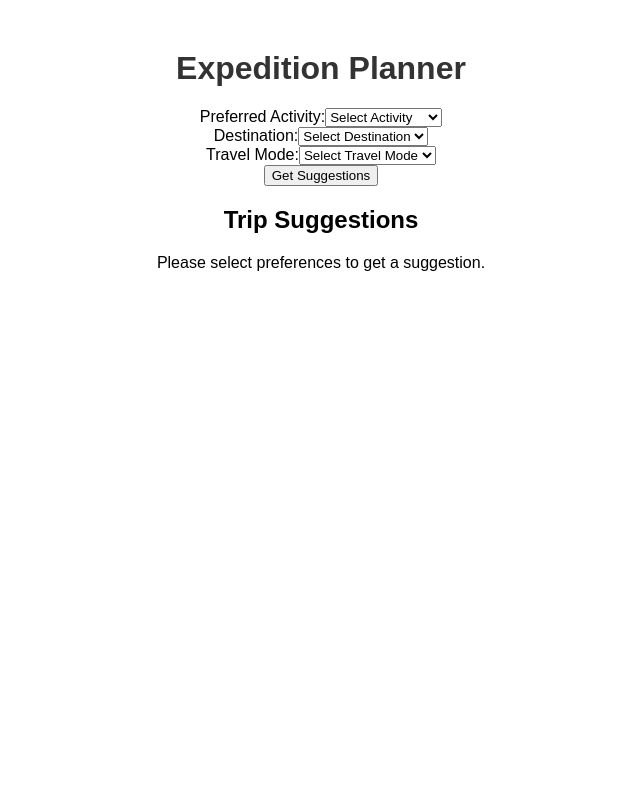
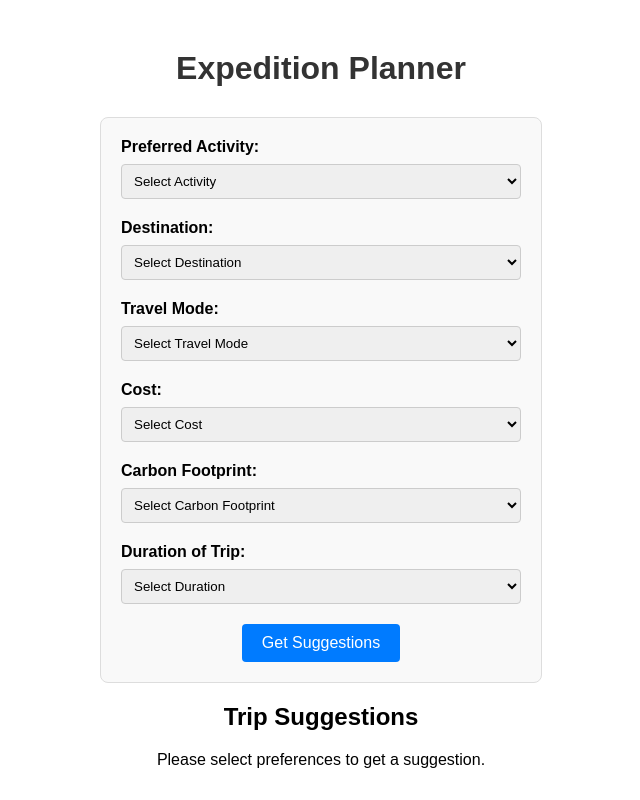
Before and after one commit to hugh-dickens/travel-webapp, a React (Create React App) app in the folder frontend/: page / in a window 1280 px wide. Shown: the whole page, without its empty margins (319-959 px from the left). Built offline with nearby package versions, Linux system fonts and the light colour scheme; the HTML template or start-up script is replaced by a standard one.

Commit message:
Add some more preferences and basic css design

```diff
--- a/frontend/src/App.css
+++ /dev/null
@@ -1,9 +0,0 @@
-.App {
-    font-family: Arial, sans-serif;
-    text-align: center;
-    margin-top: 50px;
-  }
-
-  h1 {
-    color: #333;
-  }
--- a/frontend/src/App.js
+++ b/frontend/src/App.js
@@ -2,11 +2,11 @@ import React from 'react';
 import { PreferencesProvider } from './context/PreferencesContext';
 import PreferencesForm from './components/PreferencesForm';
 import TripSuggestions from './components/TripSuggestions';
-import './App.css';
+import './styles.css';
 
 const App = () => (
   <PreferencesProvider>
-    <div className="App">
+    <div className="styles">
       <h1>Expedition Planner</h1>
       <PreferencesForm />
       <TripSuggestions />
--- a/frontend/src/components/PreferencesForm.js
+++ b/frontend/src/components/PreferencesForm.js
@@ -10,10 +10,13 @@ const PreferencesForm = () => {
   const [activity, setActivity] = useState('');
   const [destination, setDestination] = useState('');
   const [travelMode, setTravelMode] = useState('');
+  const [cost, setCost] = useState('');
+  const [carbonFootprint, setCarbonFootprint] = useState('');
+  const [duration, setDuration] = useState('');
 
   const handleSubmit = (e) => {
     e.preventDefault();
-    setPreferences({ activity, destination, travelMode });
+    setPreferences({ activity, destination, travelMode, cost, carbonFootprint, duration });
   };
 
   return (
@@ -47,6 +50,35 @@ const PreferencesForm = () => {
           <option value="train">Train</option>
         </select>
       </div>
+      <div>
+        <label>Cost:</label>
+        <select value={cost} onChange={(e) => setCost(e.target.value)}>
+          <option value="">Select Cost</option>
+          <option value="<£1000">{'<'}£1000</option>
+          <option value="£1000-£2000">£1000-£2000</option>
+          <option value="£2000-£4000">£2000-£4000</option>
+          <option value=">£4000">{'>'}£4000</option>
+        </select>
+      </div>
+      <div>
+        <label>Carbon Footprint:</label>
+        <select value={carbonFootprint} onChange={(e) => setCarbonFootprint(e.target.value)}>
+          <option value="">Select Carbon Footprint</option>
+          <option value="extremely low">Extremely Low</option>
+          <option value="low">Low</option>
+          <option value="medium">Medium</option>
+        </select>
+      </div>
+      <div>
+        <label>Duration of Trip:</label>
+        <select value={duration} onChange={(e) => setDuration(e.target.value)}>
+          <option value="">Select Duration</option>
+          <option value="1-7 days">1-7 days</option>
+          <option value="7-14 days">7-14 days</option>
+          <option value="2-4 weeks">2-4 weeks</option>
+          <option value="1-3 months">1-3 months</option>
+        </select>
+      </div>
       <button type="submit">Get Suggestions</button>
     </form>
   );
--- a/frontend/src/components/TripSuggestions.js
+++ b/frontend/src/components/TripSuggestions.js
@@ -9,8 +9,8 @@ const TripSuggestions = () => {
   const { preferences } = useContext(PreferencesContext);
 
   const getSuggestion = () => {
-    if (preferences.destination && preferences.travelMode) {
-      return `We suggest you go to ${preferences.destination} by ${preferences.travelMode}, if you would like to ${preferences.activity}.`;
+    if (preferences.destination && preferences.travelMode && preferences.cost && preferences.activity && preferences.carbonFootprint && preferences.duration) {
+      return `We suggest you go to ${preferences.destination} by ${preferences.travelMode}, if you would like to ${preferences.activity}. This trip will cost you ${preferences.cost} and have a ${preferences.carbonFootprint} carbon footprint. The length of the trip will be ${preferences.duration}.`;
     }
     return 'Please select preferences to get a suggestion.';
   };
--- a/frontend/src/context/PreferencesContext.js
+++ b/frontend/src/context/PreferencesContext.js
@@ -3,7 +3,7 @@ import React, { createContext, useState } from 'react';
 export const PreferencesContext = createContext();
 
 export const PreferencesProvider = ({ children }) => {
-  const [preferences, setPreferences] = useState({ activity: '', destination: '', travelMode: '' });
+  const [preferences, setPreferences] = useState({ activity: '', destination: '', travelMode: '', cost: '', carbonFootprint: '', duration: '' });
 
   return (
     <PreferencesContext.Provider value={{ preferences, setPreferences }}>
--- /dev/null
+++ b/frontend/src/styles.css
@@ -0,0 +1,56 @@
+.styles {
+  font-family: Arial, sans-serif;
+  text-align: center;
+  margin-top: 50px;
+}
+
+h1 {
+  color: #333;
+  margin-bottom: 30px; /* Add space below the heading */
+}
+
+form {
+  display: flex;
+  flex-direction: column;
+  align-items: center;
+  gap: 20px; /* Add space between form fields */
+  padding: 20px;
+  border: 1px solid #ddd;
+  border-radius: 8px;
+  background-color: #f9f9f9;
+  max-width: 400px;
+  margin: 0 auto; /* Center the form on the page */
+}
+
+form div {
+  width: 100%;
+  display: flex;
+  flex-direction: column;
+  align-items: flex-start;
+}
+
+label {
+  margin-bottom: 8px;
+  font-weight: bold;
+}
+
+select {
+  width: 100%;
+  padding: 8px;
+  border: 1px solid #ccc;
+  border-radius: 4px;
+}
+
+button {
+  padding: 10px 20px;
+  font-size: 16px;
+  color: white;
+  background-color: #007bff;
+  border: none;
+  border-radius: 4px;
+  cursor: pointer;
+}
+
+button:hover {
+  background-color: #0056b3;
+}
```
